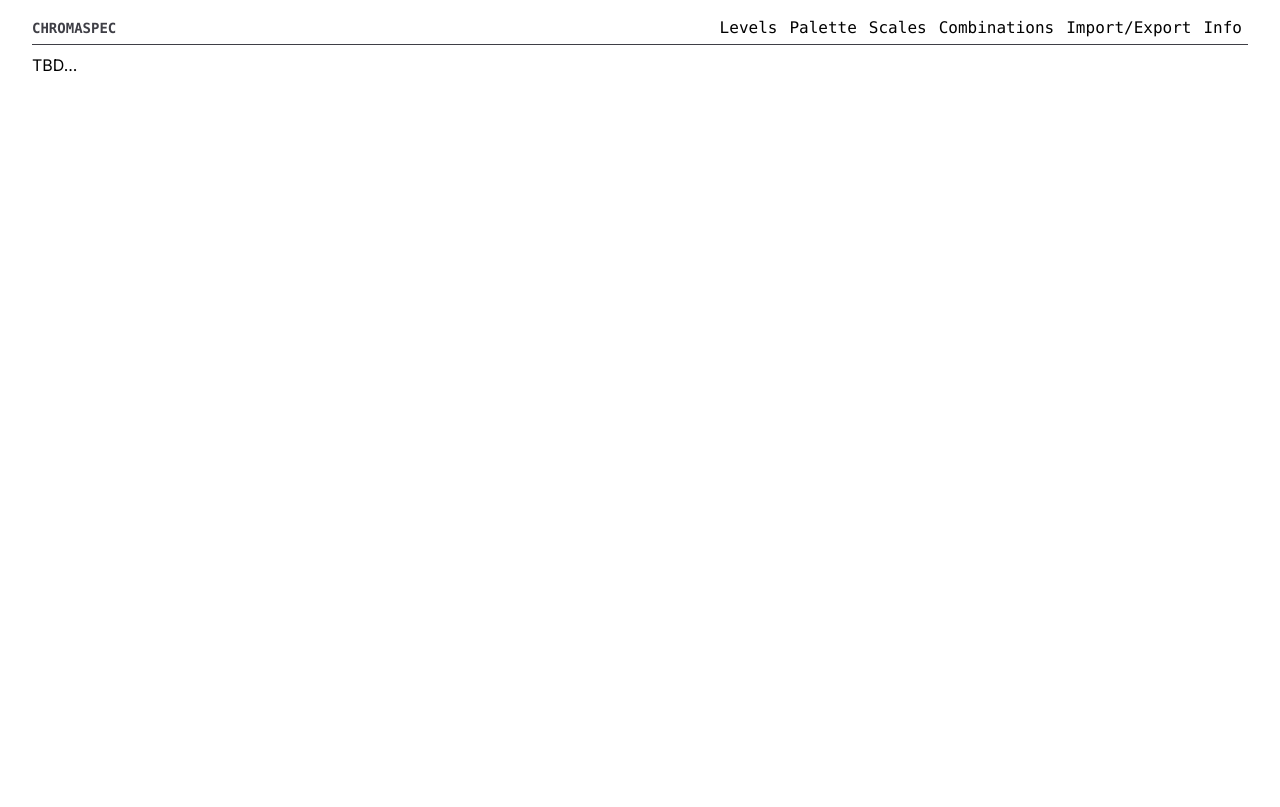
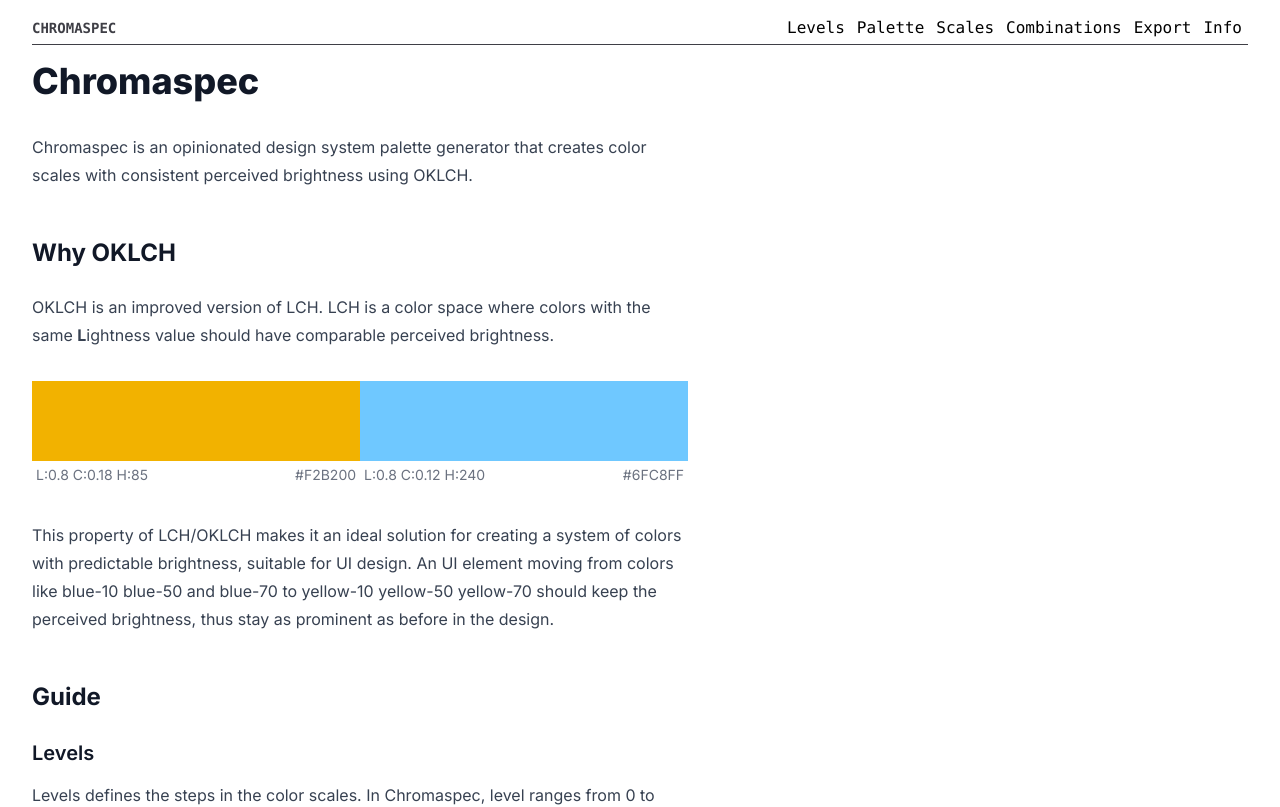
Before and after one commit to fillmember/chromaspec, a Next.js app: page /info in a window 1280 px wide. Shown: the top 807 px of the page. Built offline with nearby package versions, Linux system fonts and the light colour scheme.

Commit message:
feat: rename import/export to export, info page

```diff
--- a/src/app/info/page.tsx
+++ b/src/app/info/page.tsx
@@ -1,3 +1,118 @@
+import { formatCss, formatHex, type Oklch } from "culori";
+
+const c1: Oklch = {
+  mode: "oklch",
+  l: 0.8,
+  c: 0.18,
+  h: 85,
+};
+const c2: Oklch = {
+  mode: "oklch",
+  l: 0.8,
+  c: 0.12,
+  h: 240,
+};
 export default function PageInfo() {
-  return <div>TBD...</div>;
+  return (
+    <article className="prose my-4">
+      <h1>Chromaspec</h1>
+      <p className="leading">
+        Chromaspec is an opinionated design system palette generator that
+        creates color scales with consistent perceived brightness using OKLCH.
+      </p>
+      <h2>Why OKLCH</h2>
+      <p>
+        OKLCH is an improved version of LCH. LCH is a color space where colors
+        with the same <b>L</b>ightness value should have comparable perceived
+        brightness.
+      </p>
+      <figure className="grid grid-cols-2">
+        <div
+          className="h-20"
+          style={{
+            backgroundColor: formatCss(c1),
+          }}
+        />
+        <div
+          className="h-20"
+          style={{
+            backgroundColor: formatCss(c2),
+          }}
+        />
+        <figcaption className="contents">
+          <div className="flex justify-between p-1">
+            <span>
+              L:{c1.l} C:{c1.c} H:{c1.h}
+            </span>
+            <span>{formatHex(c1).toUpperCase()}</span>
+          </div>
+          <div className="flex justify-between p-1">
+            <span>
+              L:{c2.l} C:{c2.c} H:{c2.h}
+            </span>
+            <span>{formatHex(c2).toUpperCase()}</span>
+          </div>
+        </figcaption>
+      </figure>
+      <p>
+        This property of LCH/OKLCH makes it an ideal solution for creating a
+        system of colors with predictable brightness, suitable for UI design. An
+        UI element moving from colors like blue-10 blue-50 and blue-70 to
+        yellow-10 yellow-50 yellow-70 should keep the perceived brightness, thus
+        stay as prominent as before in the design.
+      </p>
+      <h2>Guide</h2>
+      <h3>Levels</h3>
+      <p>
+        Levels defines the steps in the color scales. In Chromaspec, level
+        ranges from 0 to 100, and calculates lightness with the following
+        formula:
+        <pre>
+          <code>lightness = 100 - level</code>
+        </pre>
+        level 0 will have 100% lightness and results in white (
+        <code>#FFFFFF</code>), while level 100 will result in pitch black (
+        <code>#000000</code>)
+      </p>
+      <h3>Palette</h3>
+      <p>
+        Palette is the view that visualizes the relationship between the chosen
+        tones of the color scales. It is most useful when used to examine the
+        general tone of the selected palette.
+      </p>
+      <h3>Scales</h3>
+      <p>
+        Scales is the view where the color steps are laid out with details. Tip:
+        To make each scale to have roughly the same accessible color pairs, try
+        to fine tune the chroma curves and aim for similar WCAG Relative
+        Luminance values for the same step across the scales.
+      </p>
+      <h3>Combinations</h3>
+      <p>
+        Select two scales and check how many accessible combinations the scales
+        can produce. A flexible color system that is easier to use in UI design
+        should have more accessible combinations.
+      </p>
+      <h3>Import/Export</h3>
+      <p>
+        Export the result in different formats. Generate a sharable link here
+        for future reference.
+      </p>
+      <h2>Reference and Links</h2>
+      <ul>
+        <li>
+          Code by:{" "}
+          <a href="https://fillmember.net" target="_blank">
+            fillmember.net
+          </a>
+        </li>
+        <li>
+          Github Repo:
+          <a href="https://github.com/fillmember/chromaspec" target="_blank">
+            github.com/fillmember/chromaspec
+          </a>
+        </li>
+      </ul>
+    </article>
+  );
 }
--- a/src/app/levels/page.tsx
+++ b/src/app/levels/page.tsx
@@ -17,20 +17,7 @@ import {
 export default function PageLevels() {
   const [levels, setLevels] = useAtom(atomLevels);
   return (
-    <section className="my-8 grid grid-cols-2 gap-8 md:grid-cols-12">
-      <header className="prose col-span-4">
-        <h2>Levels</h2>
-        <p>
-          Change the level value of each step of the color scales here. Level
-          defines the step&apos;s color with the following formula:
-          <pre>
-            <code>lightness = 100 - level</code>
-          </pre>
-          level 0 will have 100% lightness and results in white (
-          <code>#FFFFFF</code>), while level 100 will result in pitch black (
-          <code>#000000</code>)
-        </p>
-      </header>
+    <section className="my-8 grid grid-cols-2 gap-8 md:grid-cols-8">
       <table className="col-span-5">
         <thead className="text-left">
           <tr>
--- a/src/components/SiteHeader.tsx
+++ b/src/components/SiteHeader.tsx
@@ -14,7 +14,7 @@ const menuItems = [
   { label: "Palette", href: "/palette" },
   { label: "Scales", href: "/" },
   { label: "Combinations", href: "/combinations" },
-  { label: "Import/Export", href: "/import-export" },
+  { label: "Export", href: "/export" },
   { label: "Info", href: "/info" },
 ];
 
```
Also changed, not shown: src/app/export/page.tsx (renamed from src/app/import-export/page.tsx).
